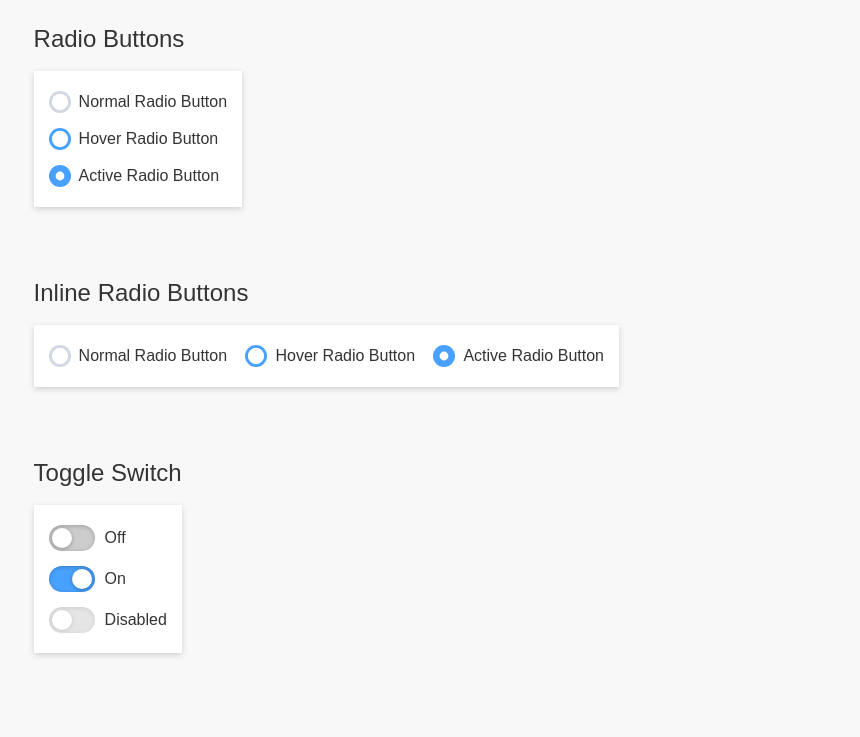
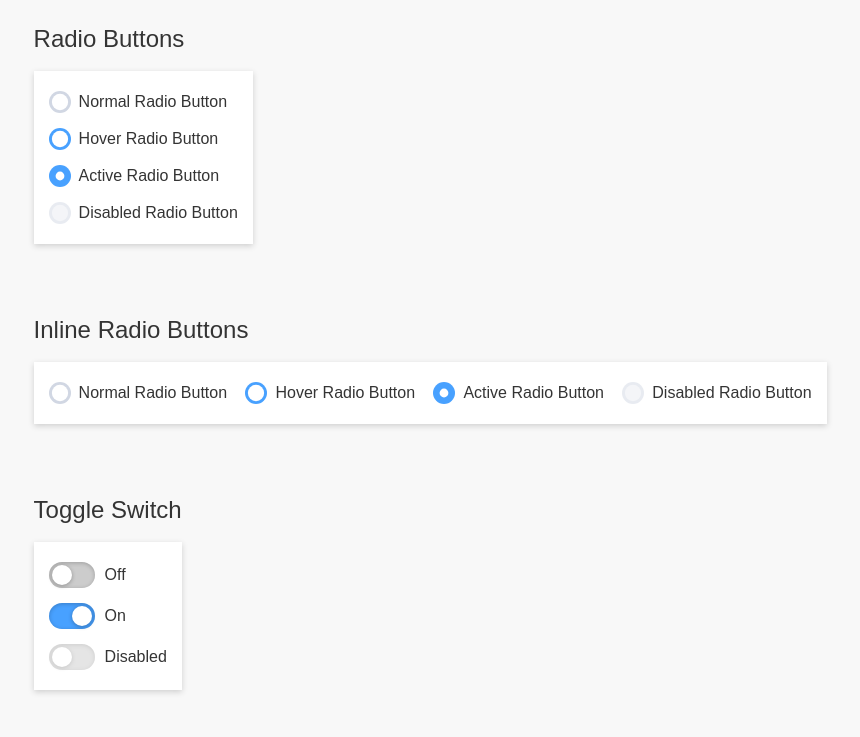
Before and after one commit to luxotus/ui-components-library, a website built with webpack: page index.html in a window 1280 px wide. Shown: the part 7154-7891 px from the top of the page, without its empty margins (88-948 px from the left). Built offline with nearby package versions, Linux system fonts and the light colour scheme; a small style sheet from the web is missing; a web font is replaced by a local one.

Commit message:
added disabled radio option

```diff
--- a/index.html
+++ b/index.html
@@ -1416,6 +1416,10 @@
                 <input type="radio" name="fubar" value="3" checked>
                 <span>Active Radio Button</span>
               </label>
+              <label class="radio">
+                <input type="radio" name="fubar2" value="4" disabled>
+                <span>Disabled Radio Button</span>
+              </label>
             </div>
             <div class="view-code">
               <button data-title="Form Inputs - Radio Buttons" data-target=".radio" data-css="sass/components/form-inputs/_radio.scss">View Code</button>
@@ -1439,6 +1443,10 @@
               <label class="radio radio-inline">
                 <input type="radio" name="fubar2" value="3" checked>
                 <span>Active Radio Button</span>
+              </label>
+              <label class="radio radio-inline">
+                <input type="radio" name="fubar2" value="4" disabled>
+                <span>Disabled Radio Button</span>
               </label>
             </div>
             <div class="view-code">
--- a/sass/components/form-inputs/_radio.scss
+++ b/sass/components/form-inputs/_radio.scss
@@ -34,7 +34,8 @@
   padding-left: 30px;
 }
 
-.radio input + span:before, .radio input + span:after {
+.radio input + span:before,
+.radio input + span:after {
   content: '';
   width: 22px;
   height: 22px;
@@ -43,6 +44,11 @@
   left: 0;
   top: 0;
   position: absolute;
+}
+
+.radio input:disabled + span:before,
+.radio input:disabled + span:after {
+  opacity: .5;
 }
 
 .radio input + span:before {
@@ -63,7 +69,7 @@
   transition: transform .3s ease;
 }
 
-.radio:hover input + span:before {
+.radio:hover input:not(:disabled) + span:before {
   background-color: #48a1ff;
 }
 
```
Also changed, not shown: public/styles/main.css.
